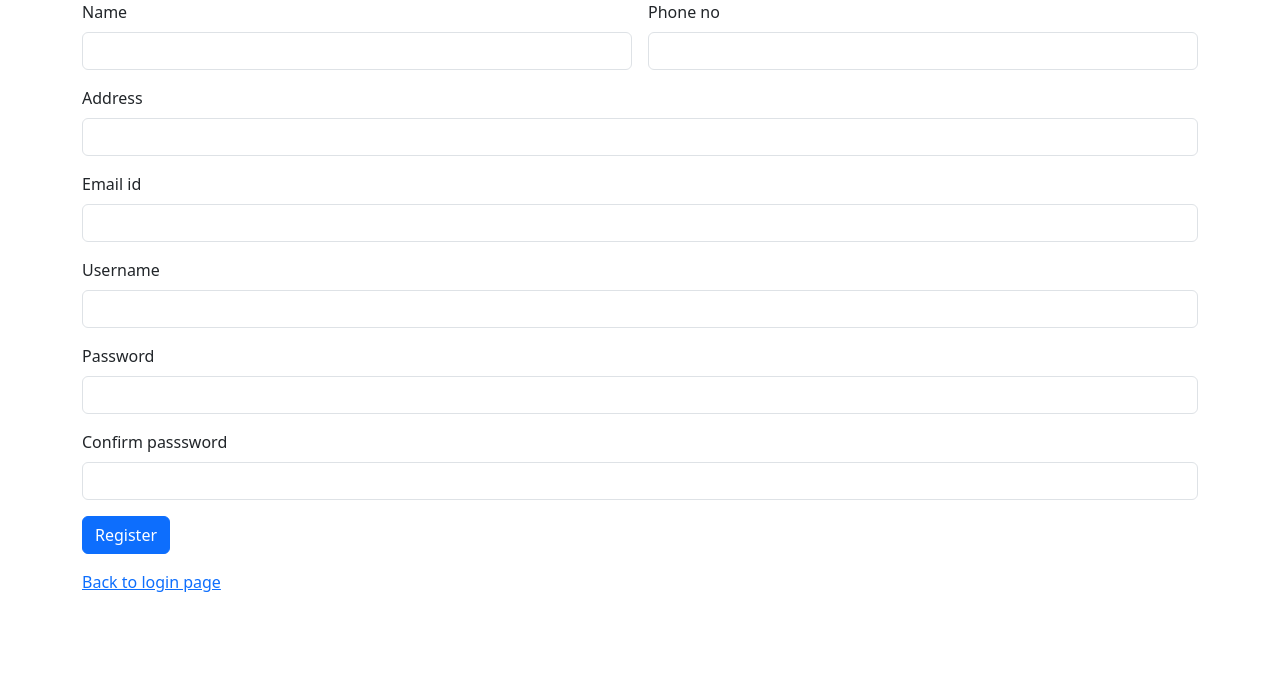
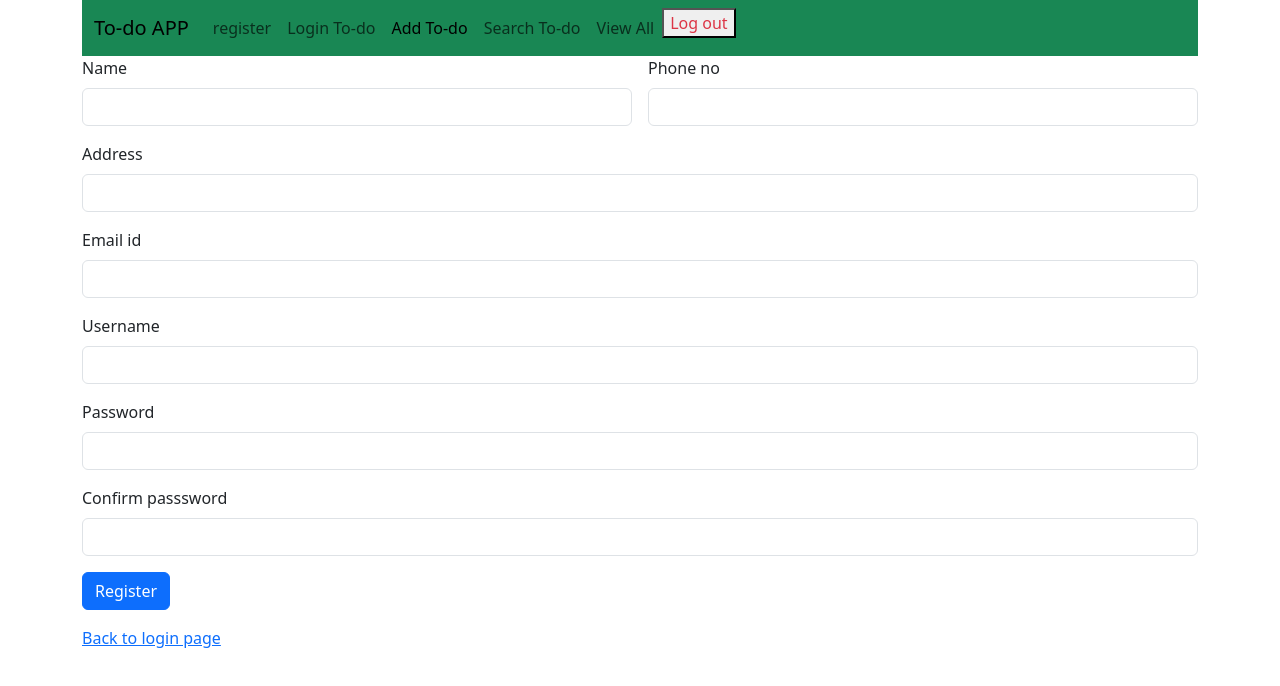
Before and after one commit to SonaMSunny/to-do-app, a plain HTML site: page reg.html in a window 1280 px wide. Drawn offline with nearby package versions, Linux system fonts and the light colour scheme.

Commit message:
navbar completed

```diff
--- a/reg.html
+++ b/reg.html
@@ -11,6 +11,36 @@
 
 <body>
 <div class="container">
+    <nav class="navbar navbar-expand-lg bg-success">
+        <div class="container-fluid">
+          <a class="navbar-brand" href="#">To-do APP</a>
+          <button class="navbar-toggler" type="button" data-bs-toggle="collapse" data-bs-target="#navbarNav" aria-controls="navbarNav" aria-expanded="false" aria-label="Toggle navigation">
+            <span class="navbar-toggler-icon"></span>
+          </button>
+          <div class="collapse navbar-collapse" id="navbarNav">
+            <ul class="navbar-nav">
+                <li class="nav-item">
+                    <a class="nav-link" href="reg.html">register</a>
+                  </li>
+                  <li class="nav-item">
+                    <a class="nav-link" href="index.htmll">Login To-do</a>
+                  </li>
+              <li class="nav-item">
+                <a class="nav-link active" aria-current="page" href="add.html">Add To-do</a>
+              </li>
+              <li class="nav-item">
+                <a class="nav-link" href="search.html">Search To-do</a>
+              </li>
+              <li class="nav-item">
+                <a class="nav-link" href="view.html">View All</a>
+              </li>
+
+             <a href="index.html"><button class="link-danger">Log out</button></a>
+            </ul>
+          </div>
+        </div>
+      </nav>
+
     <div class="row">
         <div class="col col-12 col-sm-12 col-md-12 col-lg-12 col-xl-12 col-xxl-12">
             <div class="row g-3">
```
Also changed, not shown: add.html (+6 -0 lines), index.html (+24 -0 lines), search.html (+6 -0 lines), view.html (+6 -0 lines).
